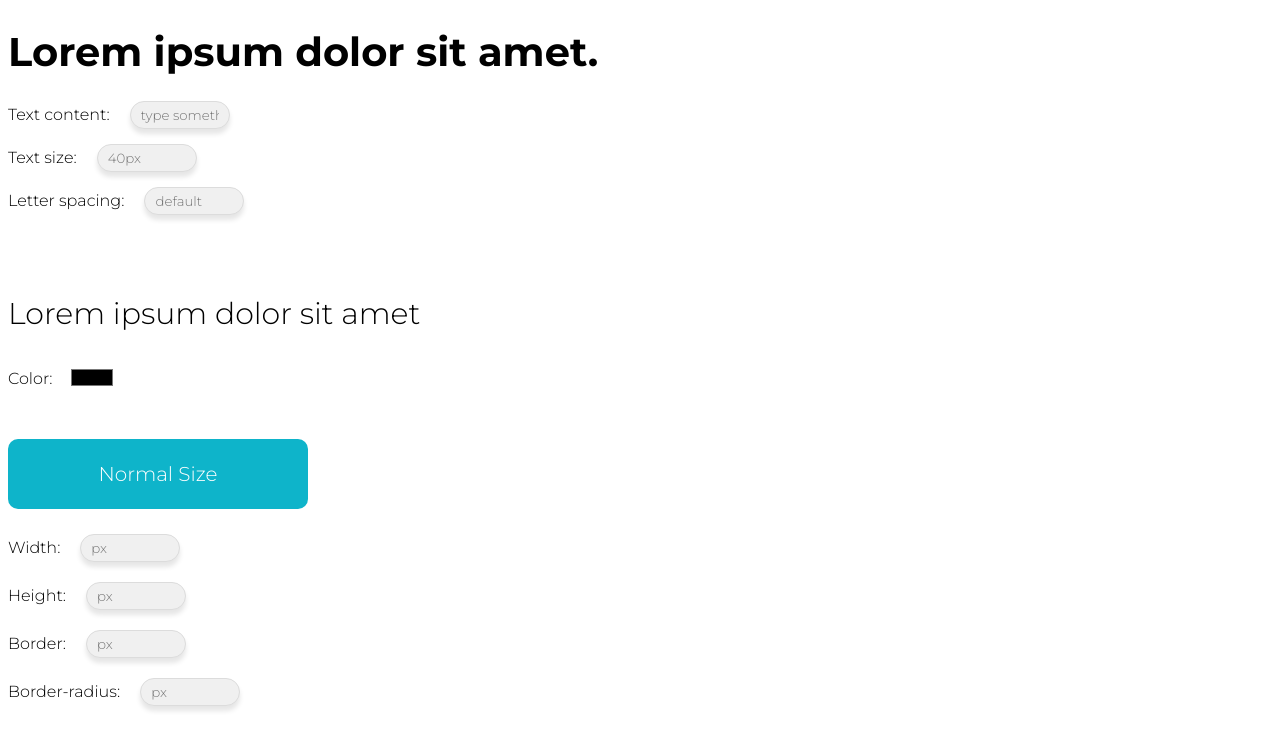
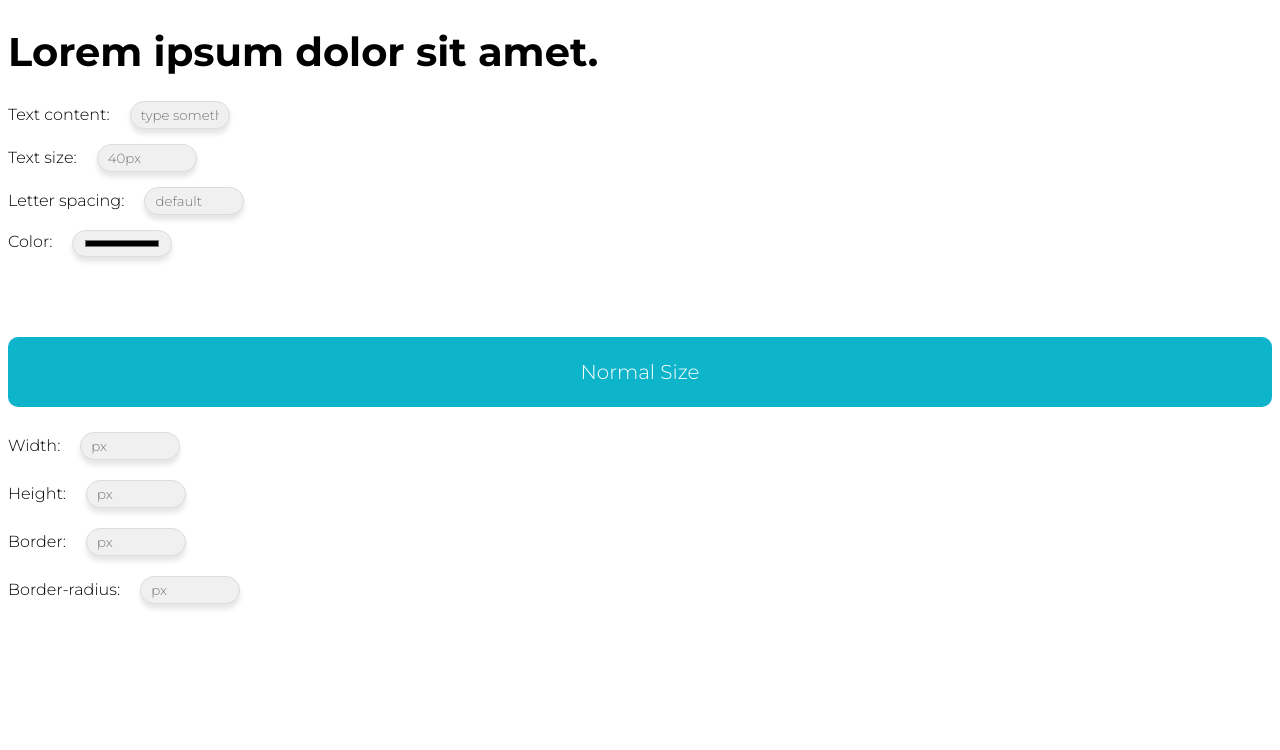
Before and after one commit to Alisson-Lima/mobiletool, a React (Vite) app: page / in a window 1280 px wide. Shown: the top 750 px of the page. Built offline with nearby package versions, Linux system fonts and the light colour scheme.

Commit message:
Updating the button controls

```diff
--- a/src/components/Button/index.jsx
+++ b/src/components/Button/index.jsx
@@ -1,12 +1,39 @@
 import "./style.css"
 export function Button(props){
+
+    let w = props.wSize
+    let h = props.hSize
+    let b = props.border
+    let bR = props.borderR
+
+    if(props.wSize == ""){
+        w = 100 + '%'
+    }else{
+        w = w + 'px'
+    }
+    if(props.hSize == ""){
+        h = 70 + 'px'
+    }else{
+        h = h + 'px'
+    }
+    if(props.border == ""){
+        b = 'none'
+    }else{
+        b = b + 'px'
+    }
+    if(props.borderR == ""){
+        bR = 10 + 'px'
+    }else{
+        bR = bR + 'px'
+    }
+
     return(
         <button className={props.class}
         style={{
-            maxWidth: props.wSize + 'px',
-            height: props.hSize + 'px',
-            border: props.border + 'px',
-            borderRadius: props.borderR + 'px'
+            maxWidth: w,
+            height: h,
+            border: b +' solid' +' rgb(197, 197, 197)',
+            borderRadius: bR
         }}
         >{props.value}</button>
     )
--- a/src/components/ButtonContainer/index.jsx
+++ b/src/components/ButtonContainer/index.jsx
@@ -2,10 +2,10 @@ import { useState } from "react"
 import { Button } from "../Button/"
 import './style.css'
 export function ButtonContainer(){
-    const [width, setwidth] = useState()
-    const [height, setheight] = useState()
-    const [border, setborder] = useState()
-    const [borderRadius, setborderRadius] = useState()
+    const [width, setwidth] = useState("")
+    const [height, setheight] = useState("")
+    const [border, setborder] = useState("")
+    const [borderRadius, setborderRadius] = useState("")
 
     return(
         <div className="buttons-container">
--- a/src/components/TextColorElement/index.jsx
+++ /dev/null
@@ -1,19 +0,0 @@
-import { useState } from "react"
-import { Title } from "../Title/"
-import "./style.css"
-
-export function TextColorElement(){
-    const [TextColor, setTextColor] = useState()
-
-    return (
-        <div className="testingColor">
-
-            <Title type="p" size="30" text="Lorem ipsum dolor sit amet" color={TextColor}/>
-            <label htmlFor="InputColor">
-                Color:
-                <input type="color" name="InputColor" onChange={(e) => setTextColor(e.target.value)}/>
-            </label>
-
-        </div>
-    )
-}
--- a/src/components/TextColorElement/style.css
+++ /dev/null
@@ -1,8 +0,0 @@
-.testingColor input{
-    border: none;
-    background-color: transparent;
-    margin-left: 15px;
-    position: relative;
-    top: 2.5px;
-    cursor: pointer;
-}
--- a/src/components/TextElement/index.jsx
+++ b/src/components/TextElement/index.jsx
@@ -5,6 +5,7 @@ export function TextElement(){
     const [titleSize, settitleSize] = useState(40)
     const [text, settext] = useState("Lorem ipsum dolor sit amet.")
     const [spacing, setspacing] = useState()
+    const [TextColor, setTextColor] = useState()
 
     if(titleSize < 8){
         settitleSize(8)
@@ -15,7 +16,7 @@ export function TextElement(){
 
     return (
     <div className="textElement">
-        <Title type="h1" size={titleSize} text={text} class="text" LS={spacing}/>
+        <Title type="h1" size={titleSize} text={text} class="text" LS={spacing} color={TextColor}/>
         <label htmlFor="inputText">
             Text content:
             <input type="text" name="inputText" onChange={(e) => settext(e.target.value)} placeholder="type something..."/>
@@ -28,6 +29,11 @@ export function TextElement(){
             Letter spacing:
             <input type="number" name="InputLetterSpacing" placeholder="default" onChange={(e) => setspacing(e.target.value)} />
         </label>
+        <label htmlFor="InputColor">
+                Color:
+                <input type="color" name="InputColor" onChange={(e) => setTextColor(e.target.value)}/>
+        </label>
+
     </div>
     )
 }
--- a/src/components/TitlesContainer/index.jsx
+++ b/src/components/TitlesContainer/index.jsx
@@ -1,10 +1,8 @@
 import { TextElement } from "../TextElement/"
-import { TextColorElement } from "../TextColorElement/"
 export function TitlesContainer() {
   return (
     <div className="text-container">
     <TextElement />
-    <TextColorElement />
     </div>
   )
 }
--- a/src/main.jsx
+++ b/src/main.jsx
@@ -2,7 +2,7 @@ import React from 'react'
 import ReactDOM from 'react-dom/client'
 import {TitlesContainer} from './components/TitlesContainer/'
 import {ButtonContainer} from "./components/ButtonContainer/"
-import { Button } from './components/Button'
+import { Button } from './components/Button/'
 ReactDOM.createRoot(document.getElementById('root')).render(
   <React.StrictMode>
     <TitlesContainer />
```
